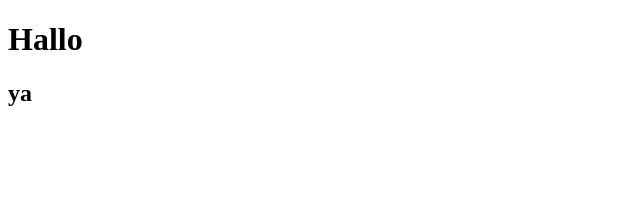
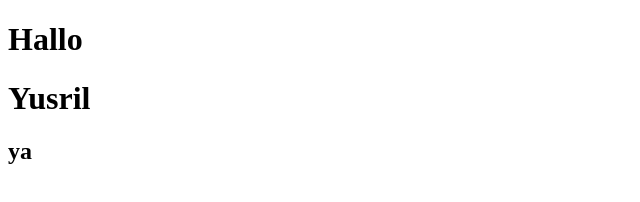
Before and after one commit to Yusril2022/belajar-git, a plain HTML site: page index.html in a window 1280 px wide. Shown: the whole page, without its empty margins (0-640 px from the left). Drawn offline with Linux system fonts and the light colour scheme.

Commit message:
ubah kode baris ke 10

```diff
--- a/index.html
+++ b/index.html
@@ -7,6 +7,8 @@
 </head>
 <body>
     <h1>Hallo</h1>
+    <h1>Yusril</h1>
+
     <h2>ya</h2>
 </body>
 </html>
```
